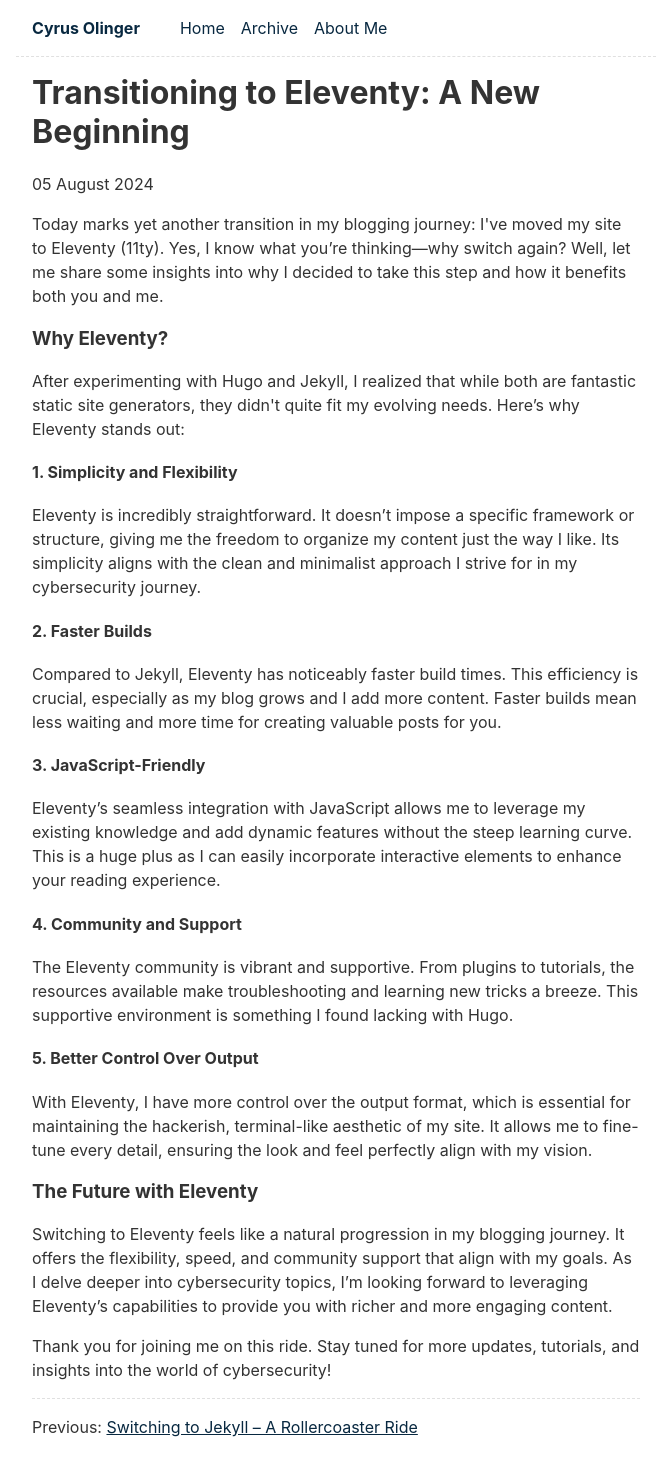
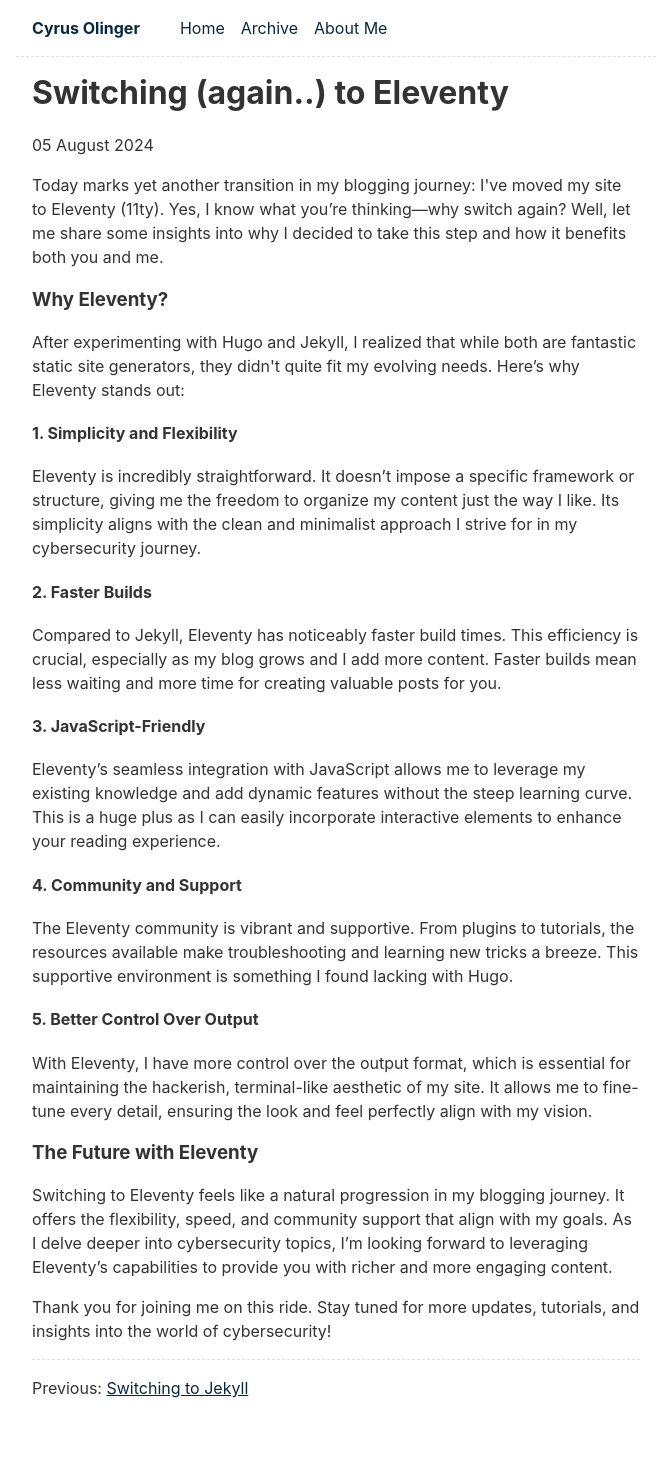
Before and after one commit to cyrusolinger/cyrusolinger, an Eleventy site: page cyrusolinger.com/content/blog/2024-08-05-transitioning-to-11ty.md in a window 1280 px wide. Shown: the whole page, without its empty margins (304-975 px from the left). After the commit the page ends 1448 px from the top, so only its background shows below. Built offline with nearby package versions, Linux system fonts and the light colour scheme; Eleventy itself is replaced by a stand-in of ours; files that its build step writes are made by us from their sources.

Commit message:
Update title format for blog posts

```diff
--- a/cyrusolinger.com/content/blog/2024-08-03-switching-to-jekyll.md.md
+++ b/cyrusolinger.com/content/blog/2024-08-03-switching-to-jekyll.md.md
@@ -1,5 +1,5 @@
 ---
-title: "Switching to Jekyll – A Rollercoaster Ride"
+title: "Switching to Jekyll"
 date: 2024-08-03
 categories: workflow
 ---
--- a/cyrusolinger.com/content/blog/2024-08-05-transitioning-to-11ty.md
+++ b/cyrusolinger.com/content/blog/2024-08-05-transitioning-to-11ty.md
@@ -1,5 +1,5 @@
 ---
-title: "Transitioning to Eleventy: A New Beginning"
+title: "Switching (again..) to Eleventy"
 date: 2024-08-05
 categories: workflow
 ---
```
